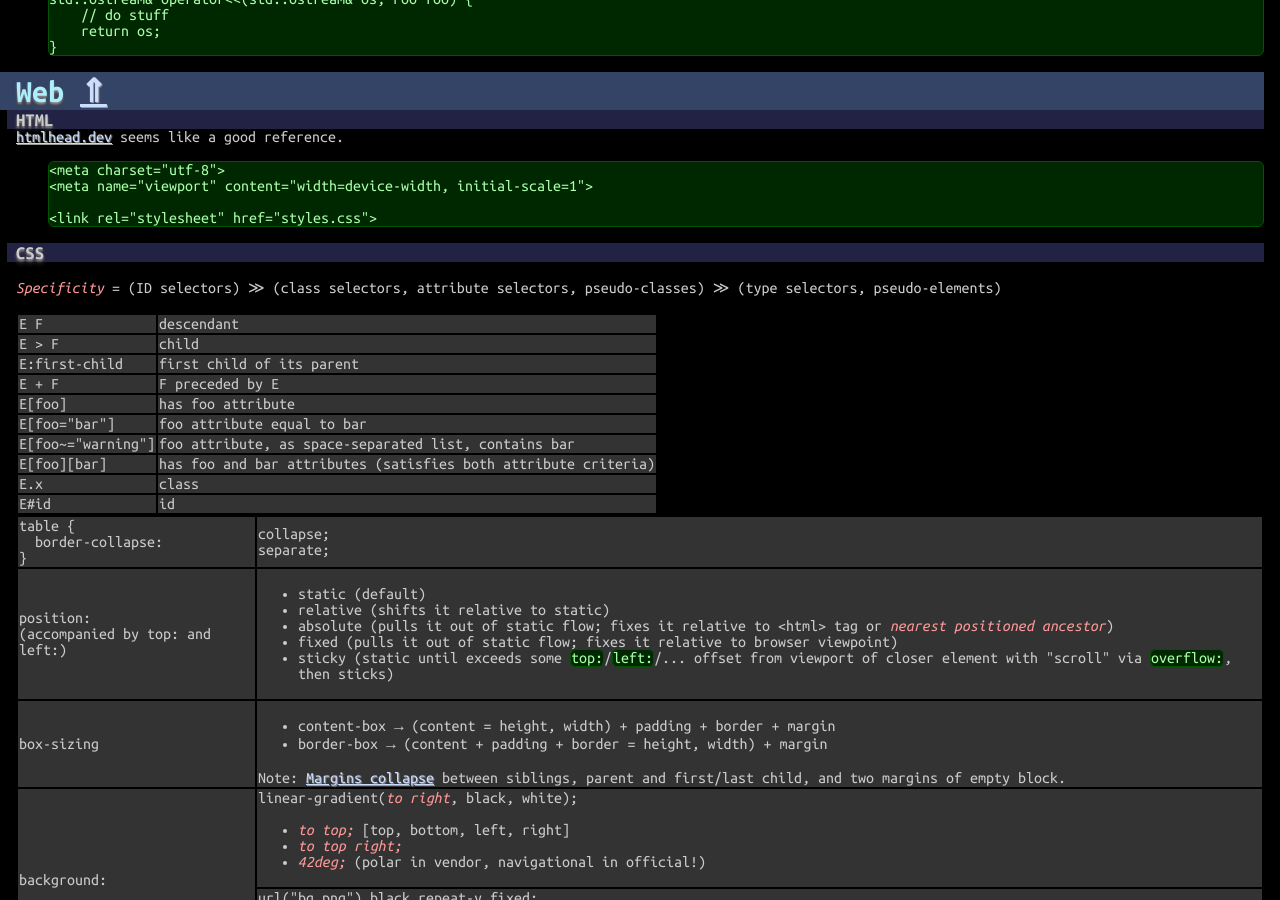
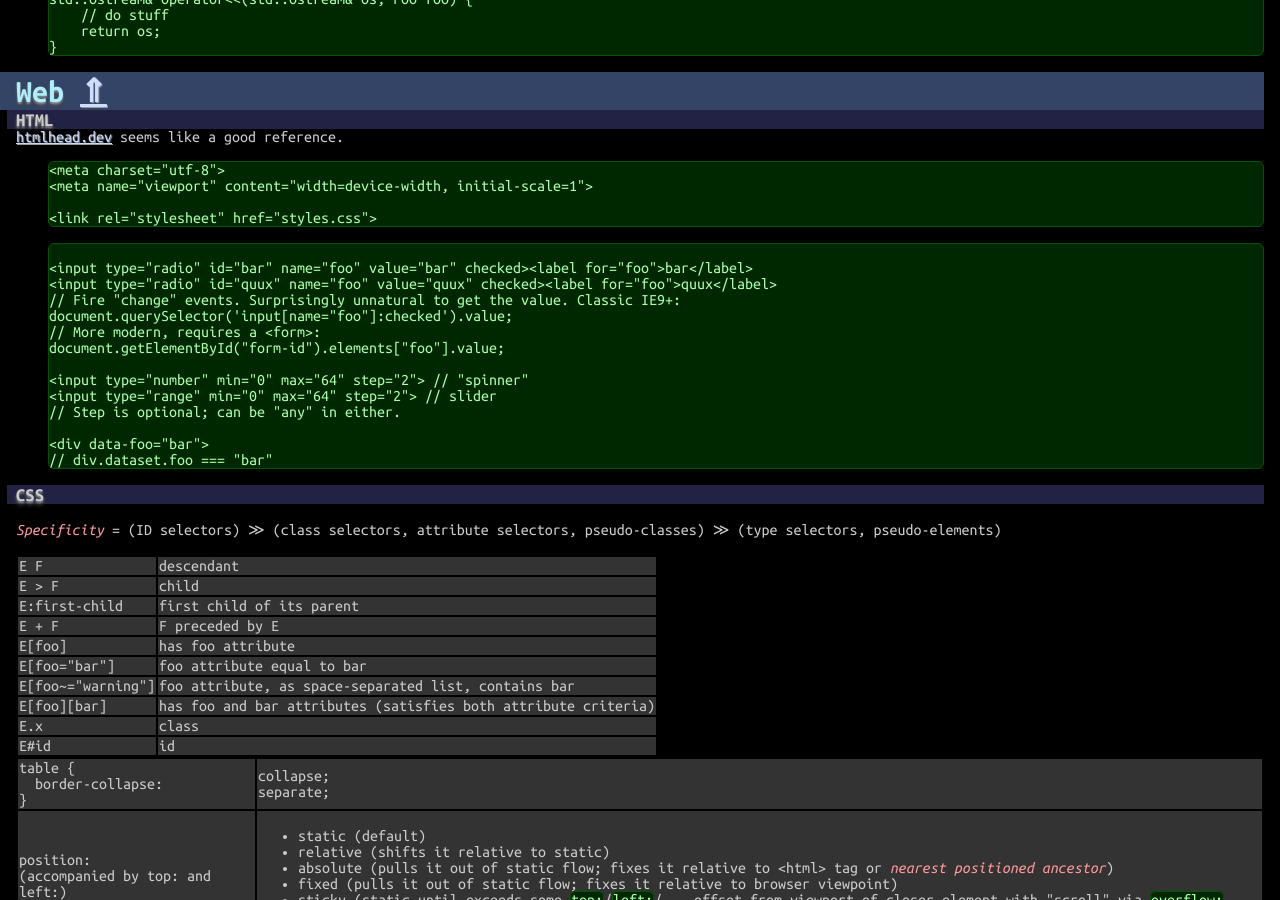
Before and after one commit to betaveros/cs, a Jekyll site: the page built from index.html, in a window 1280 px wide and 900 px high, scrolled down 13735 px. Built offline with Jekyll 4.4.1, drawn with Linux system fonts in a browser that asks for light colours.

Commit message:
some html

```diff
--- a/_includes/web.html
+++ b/_includes/web.html
@@ -4,6 +4,23 @@
 &lt;meta name="viewport" content="width=device-width, initial-scale=1"&gt;
 
 &lt;link rel="stylesheet" href="styles.css"&gt;</pre>
+
+<pre>
+
+&lt;input type="radio" id="bar" name="foo" value="bar" checked&gt;&lt;label for="foo"&gt;bar&lt;/label&gt;
+&lt;input type="radio" id="quux" name="foo" value="quux" checked&gt;&lt;label for="foo"&gt;quux&lt;/label&gt;
+// Fire "change" events. Surprisingly unnatural to get the value. Classic IE9+:
+document.querySelector('input[name="foo"]:checked').value;
+// More modern, requires a &lt;form&gt;:
+document.getElementById("form-id").elements["foo"].value;
+
+&lt;input type="number" min="0" max="64" step="2"&gt; // "spinner"
+&lt;input type="range" min="0" max="64" step="2"&gt; // slider
+// Step is optional; can be "any" in either.
+
+&lt;div data-foo="bar"&gt;
+// div.dataset.foo === "bar"
+</pre>
 <h3>CSS</h3>
 <p><em>Specificity</em> = (ID selectors) &gg; (class selectors, attribute selectors, pseudo-classes) &gg; (type selectors, pseudo-elements)</p>
 <table>
```
